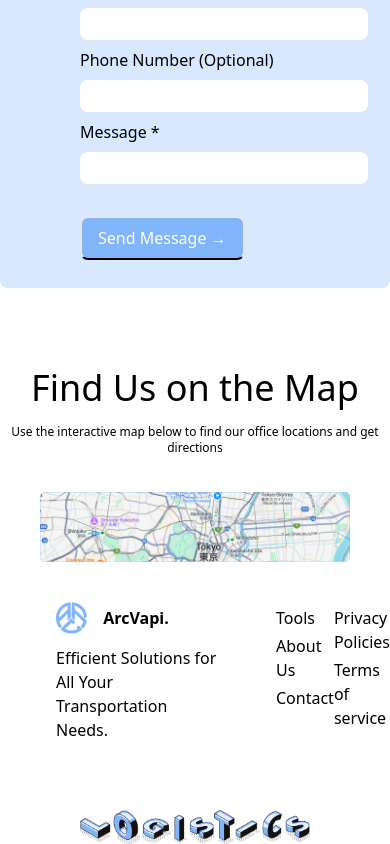
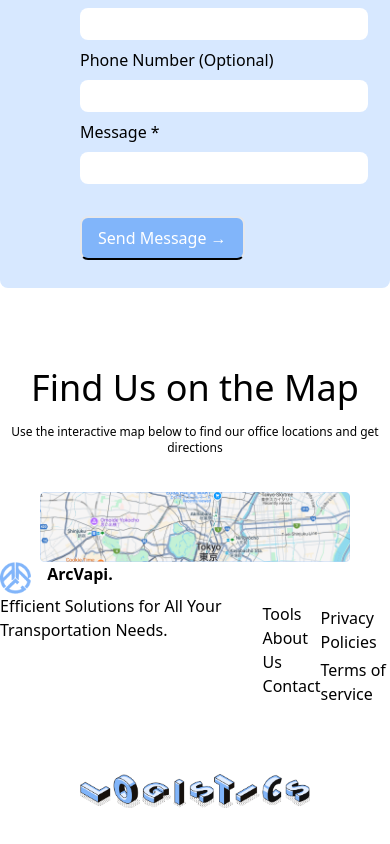
Before and after one commit to nishanthspk/ARCVAPI, a React (Create React App) app: page / in a window 390 px wide. Shown: the part 3502-4346 px from the top of the page. After the commit the page ends 4310 px from the top, so only its background shows below. Built offline with nearby package versions, Linux system fonts and the light colour scheme.

Commit message:
Medium-Screen

```diff
--- a/src/Pages/Home.jsx
+++ b/src/Pages/Home.jsx
@@ -231,19 +231,19 @@ export default class Home extends PureComponent {
         </div>
         <div className='flex justify-between'>
 
-        <div className=' mx-4 mt-10'>
-        <div className='flex gap-4 mx-10'>
+        <div className=' md:mx-4 md:mt-10'>
+        <div className='flex gap-4 md:mx-10'>
       <img className='h-8' src={Logo} alt="" />
-      <div className='pt-1 font-semibold '>ArcVapi.</div>
+      <div className='md:pt-1 font-semibold '>ArcVapi.</div>
       </div>
-      <p className='mx-10 pt-2 my-1'>Efficient Solutions for All Your Transportation Needs.</p>
+      <p className='md:mx-10 md:pt-2 md:my-1'>Efficient Solutions for All Your Transportation Needs.</p>
 
       </div>
       <div className='flex md:gap-10 md:mx-16 mt-10 '>
       <div>
-      <p className='my-1'>Tools</p>
-      <p className='my-1'>About Us</p>
-      <p className='my-1'>Contact</p>
+      <p className='md:my-1'>Tools</p>
+      <p className='md:my-1'>About Us</p>
+      <p className='md:my-1'>Contact</p>
       </div>
       <div>
       <p className='my-1'>Privacy Policies</p>
```
